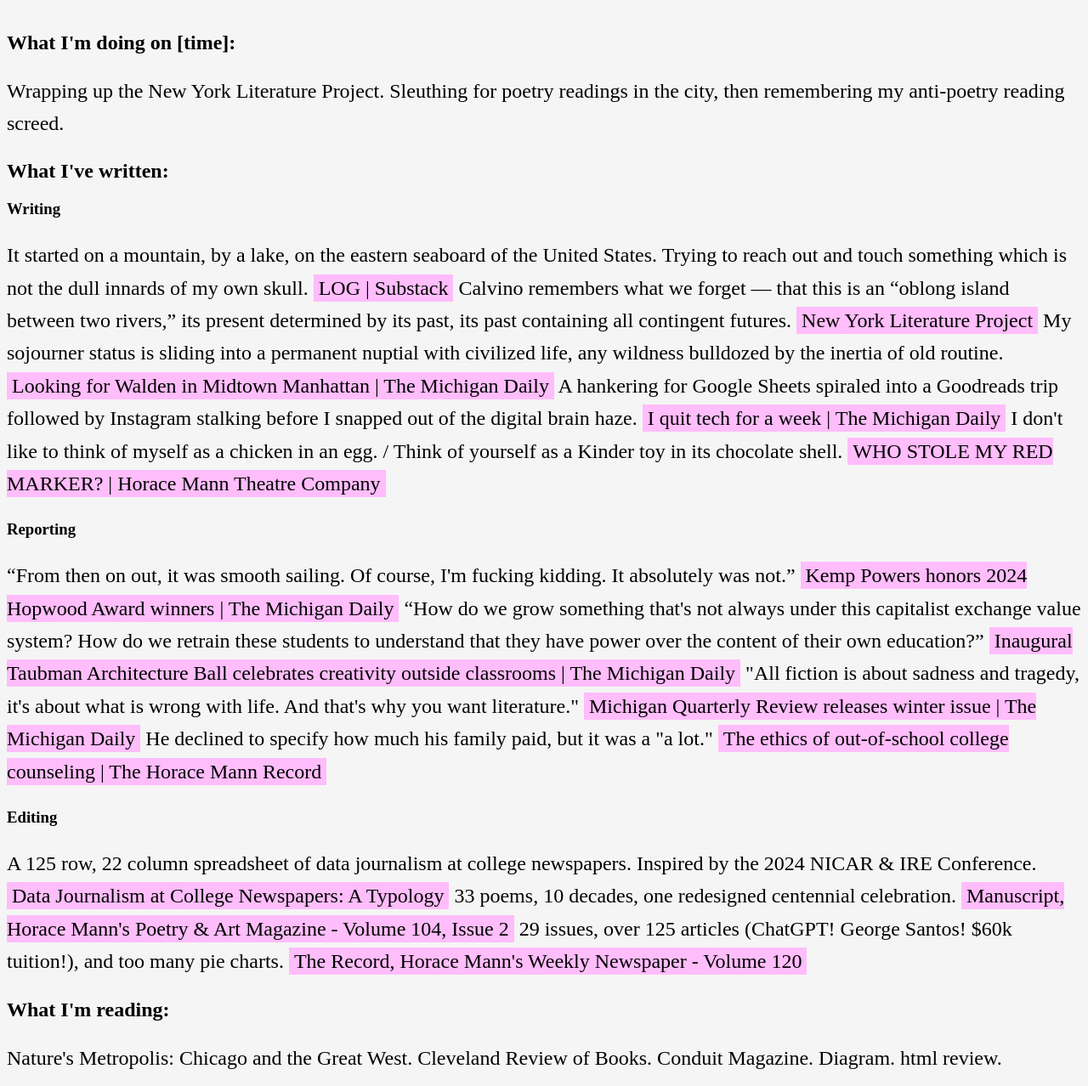
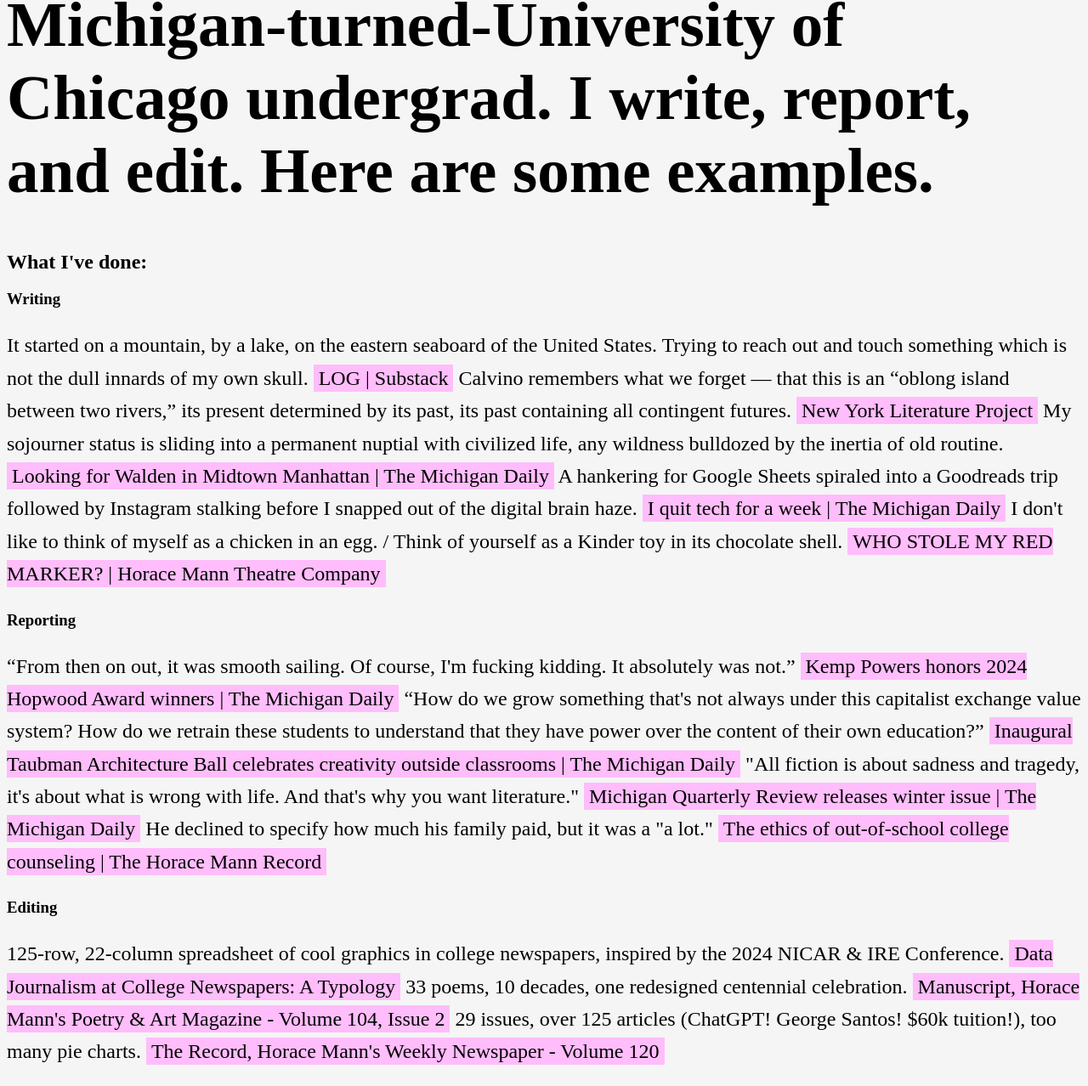
Before and after one commit to emi-ly-sun/emi-ly-sun.github.io, a plain HTML site: page index.html in a window 1280 px wide. Shown: the part 258-1536 px from the top of the page at 85% size. Drawn offline with Linux system fonts and the light colour scheme.

Commit message:
8/18
- adjusted wording

```diff
--- a/index.html
+++ b/index.html
@@ -3,7 +3,7 @@
 <head>
     <meta charset="UTF-8">
     <meta name="viewport" content="width=device-width, initial-scale=1.0">
-    <title>Emily Sun's Portfolio</title>
+    <title>Emily Sun</title>
     <style>
         #content {
             max-width:max-content;
@@ -47,14 +47,9 @@
 </head>
 <body style="background-color:whitesmoke;">
     <div id="content">
-        <h1>Emily Sun is ___.</h1>
+        <h1>Hi! I'm Emily Sun, a University of Michigan-turned-University of Chicago undergrad. I write, report, and edit. Here are some examples.</h1>
 
-        <h2>What I'm doing on [time]:</h2>
-        <p>
-            Wrapping up the New York Literature Project. Sleuthing for poetry readings in the city, then remembering my anti-poetry reading screed.
-        </p>
-
-        <h2>What I've written:</h2>
+        <h2>What I've done:</h2>
 
         <h3> Writing </h3>
         <p>
@@ -102,7 +97,7 @@
 
         <h3>Editing</h3>
         <p>
-            A 125 row, 22 column spreadsheet of data journalism at college newspapers. Inspired by the 2024 NICAR & IRE Conference.
+            125-row, 22-column spreadsheet of cool graphics in college newspapers, inspired by the 2024 NICAR & IRE Conference.
             <a href="https://docs.google.com/spreadsheets/d/14jYX6xCDoXLGv2s3EQ6hGTdW0Cs9fdhZhTtQioKi7uY/edit?usp=sharing"
                 aria-label="Data Journalism at College Newspapers: A Typology"
                 target="_blank" rel="noreferrer">Data Journalism at College Newspapers: A Typology</a>
@@ -110,15 +105,20 @@
             <a href="https://drive.google.com/file/d/1qLVIn2dbTen7eVwSvuvgkmdARUEHJqAC/view?usp=sharing"
                 aria-label="Manuscript Poetry & Art Magazine"
                 target="_blank" rel="noreferrer">Manuscript, Horace Mann's Poetry & Art Magazine - Volume 104, Issue 2</a>
-            29 issues, over 125 articles (ChatGPT! George Santos! $60k tuition!), and too many pie charts.
+            29 issues, over 125 articles (ChatGPT! George Santos! $60k tuition!), too many pie charts.
             <a href="https://issuu.com/thehoracemannrecord"
                 aria-label="The Record"
                 target="_blank" rel="noreferrer">The Record, Horace Mann's Weekly Newspaper - Volume 120</a>
         </p>
 
-        <h2>What I'm reading:</h2>
+        <h2>What I'm doing, [time]:</h2>
         <p>
-            Nature's Metropolis: Chicago and the Great West. Cleveland Review of Books. Conduit Magazine. Diagram. html review.
+            Wrapping up the New York Literature Project. Sleuthing for poetry readings in the city, then remembering my anti-poetry-reading screed.
+        </p>
+
+        <h2>What I'm reading & thinking about (now, or in perpetuum):</h2>
+        <p>
+            <i>Nature's Metropolis: Chicago and the Great West.</i>
         </p>
 
         <h2>Where to find me:</h2>
```
